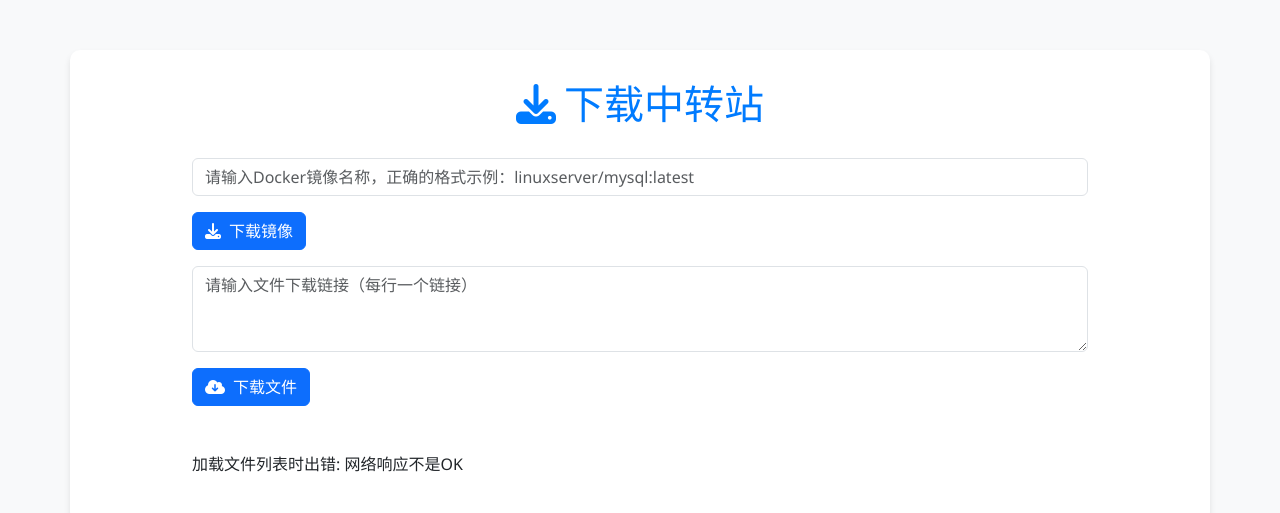
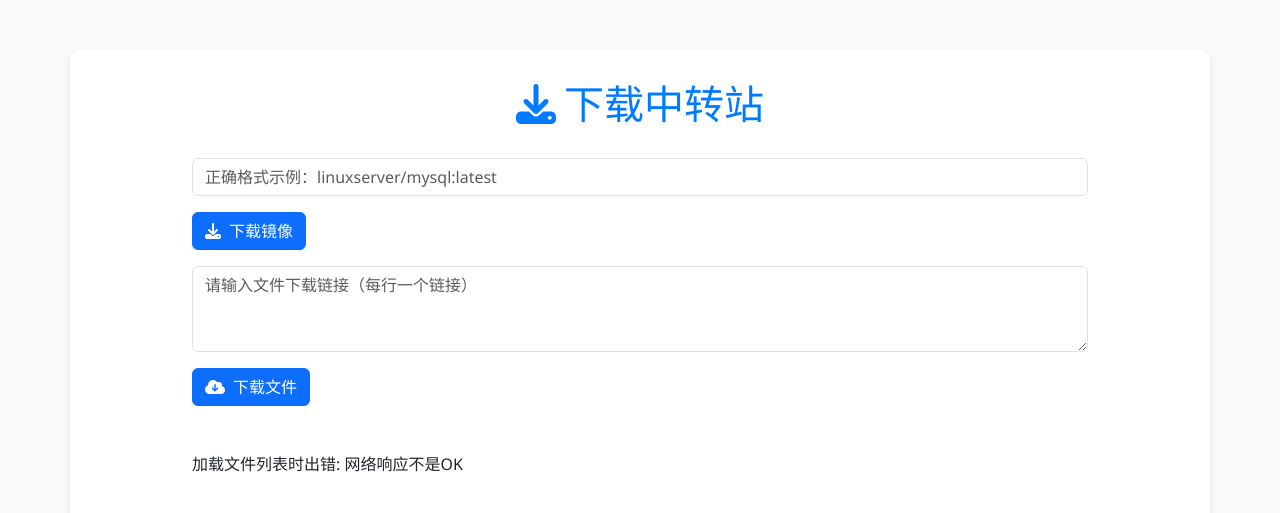
Before and after one commit to sky22333/download, a plain HTML site: page static/index.html in a window 1280 px wide. Shown: the top 513 px of the page. Drawn offline with nearby package versions, Linux system fonts and the light colour scheme; no server answers.

Commit message:
Update index.html

```diff
--- a/static/index.html
+++ b/static/index.html
@@ -109,7 +109,7 @@
         <div class="col-md-10">
             <!-- 拉取镜像输入框 -->
             <div class="mb-3">
-                <input type="text" class="form-control" id="imageInput" placeholder="请输入Docker镜像名称，正确的格式示例：linuxserver/mysql:latest">
+                <input type="text" class="form-control" id="imageInput" placeholder="正确格式示例：linuxserver/mysql:latest">
             </div>
             <button id="pullImageButton" class="btn btn-primary mb-3" onclick="pullImages()">
                 <i class="fas fa-download me-2"></i>下载镜像
```
